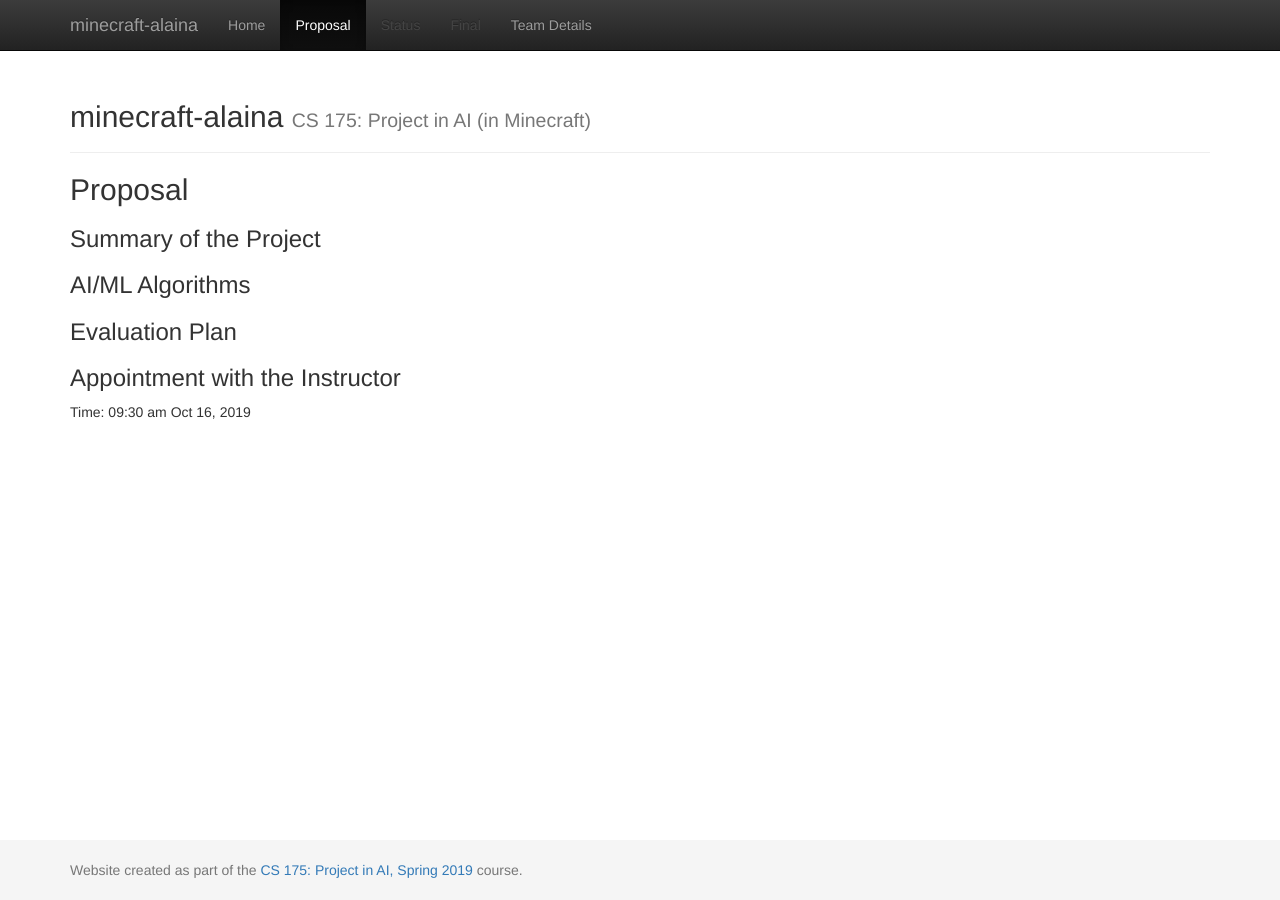
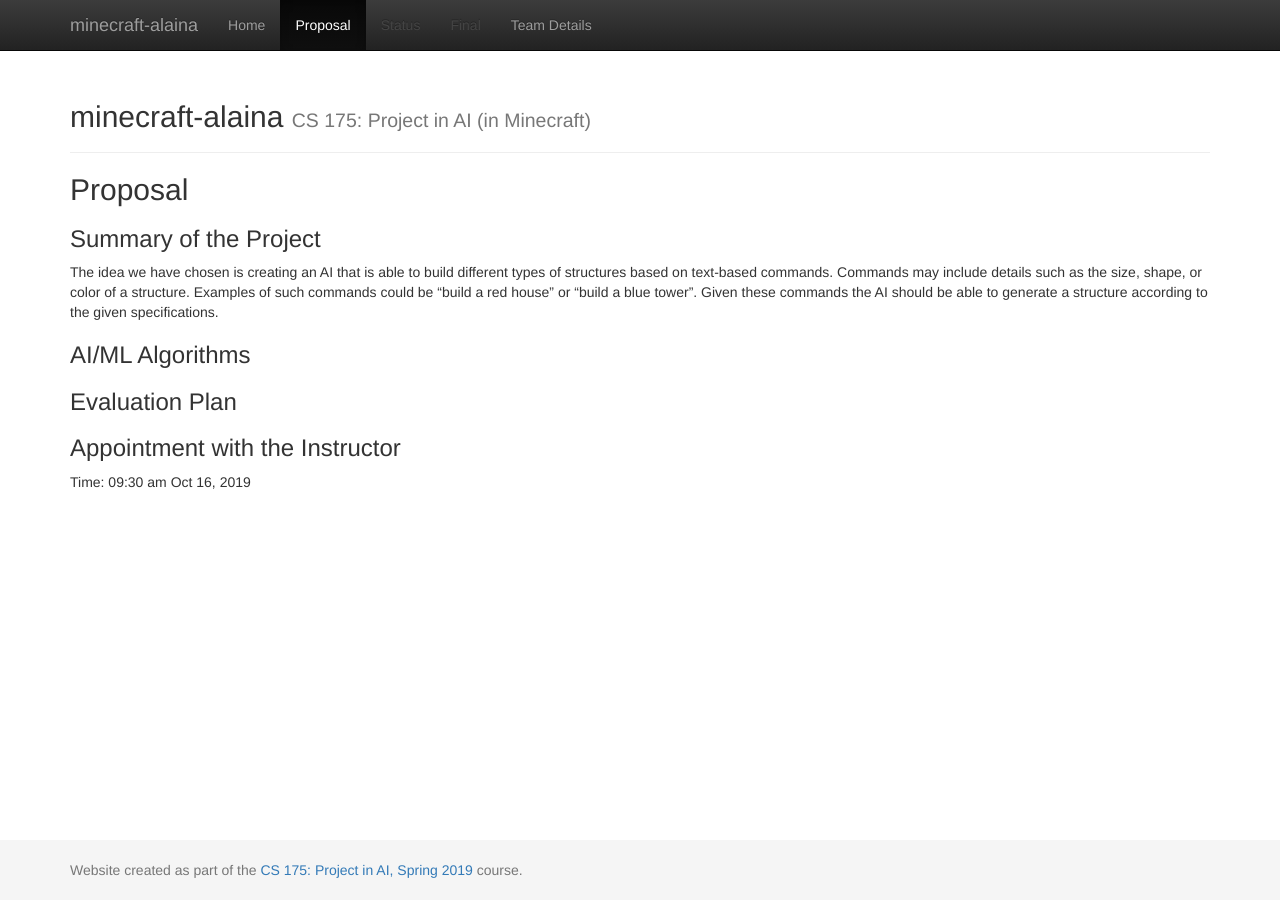
Before and after one commit to bdon1990x/minecraft-alaina, a Jekyll site: the page built from docs/proposal.md, in a window 1280 px wide. Built offline with Jekyll 4.4.1, drawn with Linux system fonts in a browser that asks for light colours.

Commit message:
proposal page

```diff
--- a/docs/proposal.md
+++ b/docs/proposal.md
@@ -2,16 +2,17 @@
 layout: default
 title: Proposal
 ---
+
 ## Proposal
 
 ### Summary of the Project
 
+The idea we have chosen is creating an AI that is able to build different types of structures based on text-based commands. Commands may include details such as the size, shape, or color of a structure. Examples of such commands could be “build a red house” or “build a blue tower”. Given these commands the AI should be able to generate a structure according to the given specifications.
 
 ### AI/ML Algorithms
 
-
 ### Evaluation Plan
 
+### Appointment with the Instructor
 
-### Appointment with the Instructor
 Time: 09:30 am Oct 16, 2019
```
